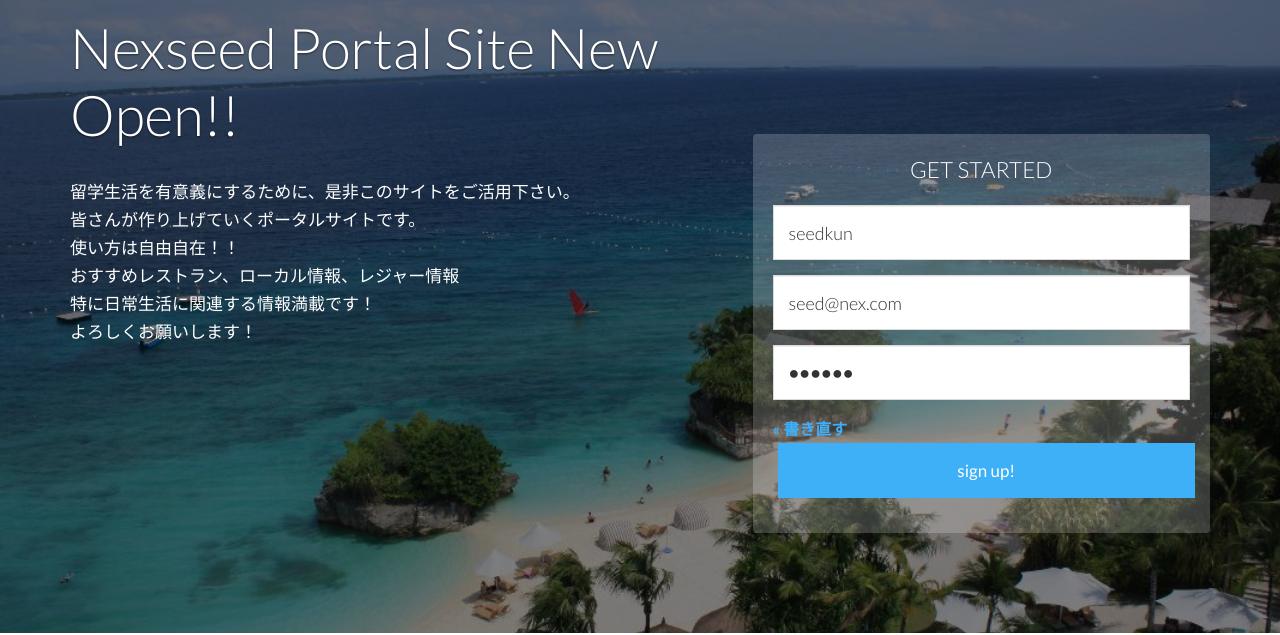
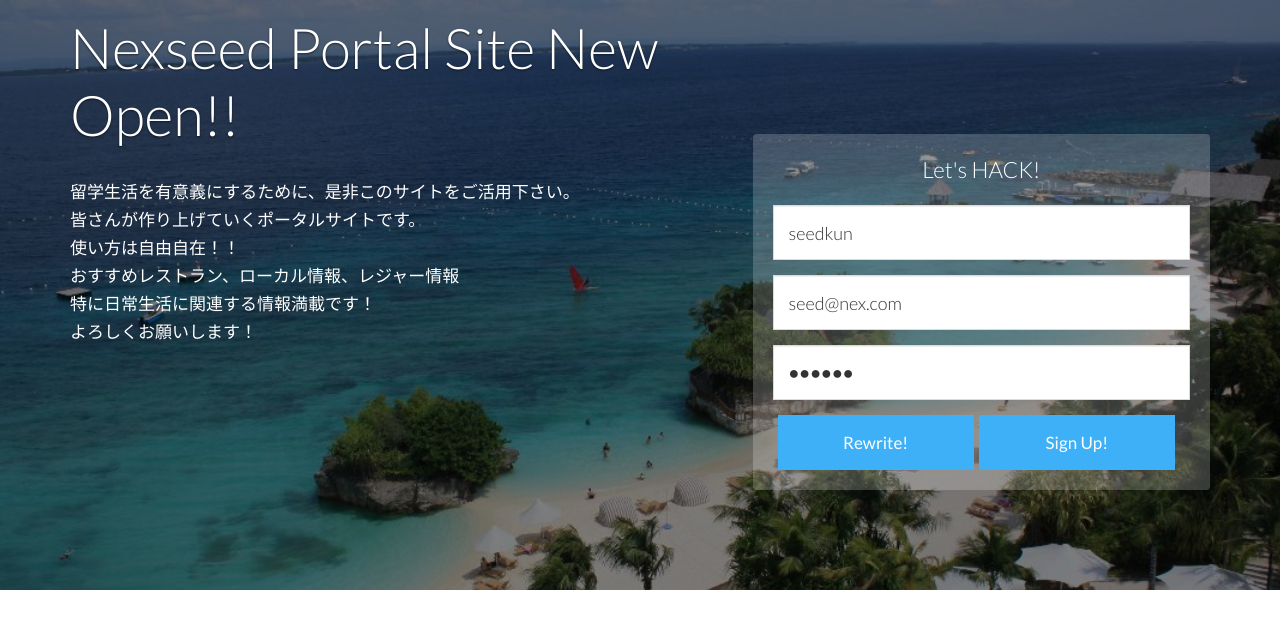
Before and after one commit to k-nish/nexseed-portal, a plain HTML site: page webroot/design/join/check.html in a window 1280 px wide. Shown: the part 66-701 px from the top of the page. Drawn offline with Linux system fonts and the light colour scheme.

Commit message:
言葉やボタンの変更

```diff
--- a/webroot/design/join/check.html
+++ b/webroot/design/join/check.html
@@ -107,7 +107,7 @@
 				<div class="col-md-5">
 				<!-- さとしさん担当 -->
 					<div class="signup-header wow fadeInUp">
-						<h3 class="form-title text-center">GET STARTED</h3>
+						<h3 class="form-title text-center">Let's HACK!</h3>
 						<form class="form-header" action="check.html" role="form" method="GET" id="#">
 						<!-- <input type="hidden" name="u" value="503bdae81fde8612ff4944435"> -->
 						<!-- <input type="hidden" name="id" value="bfdba52708"> -->
@@ -124,12 +124,17 @@
 								<input class="form-control input-lg" name="password" type="text" placeholder="Password" value="●●●●●●"required>
 							</div>
 							<!-- <div class="form-group last"> -->
-							<a href="index.html?action=rewrite">&laquo;&nbsp;書き直す</a> |
+							<!-- <a href="index.html?action=rewrite">&laquo;&nbsp;rewrite</a> | -->
 							<div class="form-group last">
- 							<!-- <input type="submit" onclick="check()" class="btn btn-warning btn-block btn-lg" value="Sign Up!" style="margin-left:5px; float:left;"> -->
+							<a href="index.html?action=rewrite"><input type="button" class="btn btn-warning btn-block btn-lg" value="Rewrite!" style="margin-left:5px; float:left;"></a>
+ 							<!-- <input type="button" class="btn btn-warning btn-block btn-lg" value="Sign Up!" style="margin-left:5px; float:left;"> -->
  								<!-- <a href="#" onclick="check"><i class="fa fa-trash-o"></i></a> -->
- 							<button onclick="check(name,mail,password)" class="btn btn-warning btn-block btn-lg" style="margin-left:5px; float:left;">sign up!</button>
+ 							<input type="submit" onclick="check(name,mail,password)" class="btn btn-warning btn-block btn-lg" value="Sign Up!" style="margin-left:5px; float:left;">
 							</div>
+							<!-- <div class="form-group last"> -->
+								<!-- <button class="btn btn-warning btn-block btn-lg"><a href="index.html?action=rewrite">Rewrite</a></button> -->
+								<!-- <a href="index.html?action=rewrite">Rewrite</a> -->
+							<!-- </div> -->
 						</form>
 					</div>
 				<!-- さとしさん担当終わり -->
```
Also changed, not shown: webroot/design/join/index.html (+2 -2 lines).
